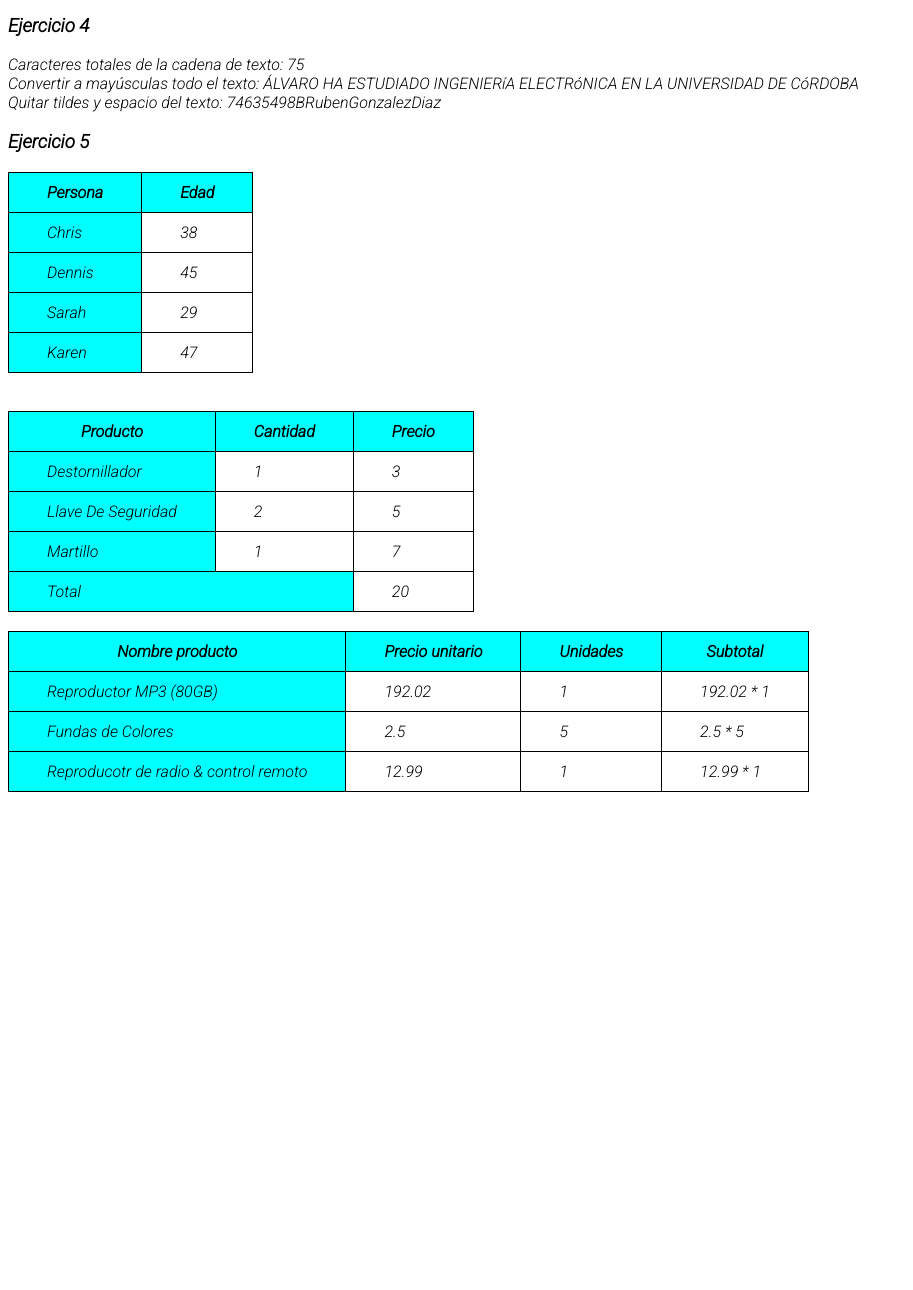
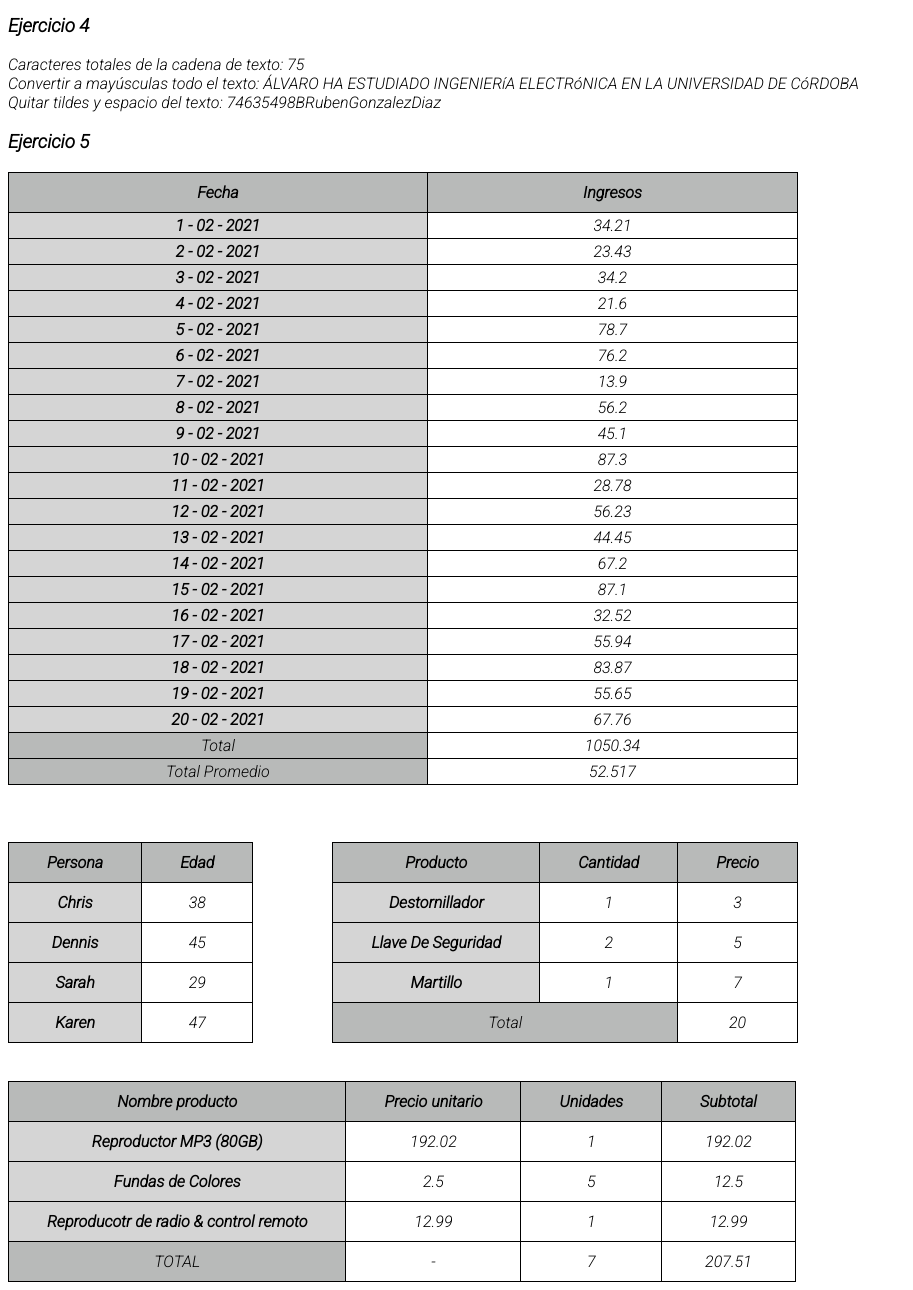
Before and after one commit to pablofer-dev/EjerciciosPHP-DAW, a PHP site: page /Ejercicios.php in a window 1280 px wide. Shown: the part 637-1927 px from the top of the page, without its empty margins (0-913 px from the left). Before the commit the page ends 1429 px from the top, so only its background shows below. Run offline with PHP 8.4, Linux system fonts and the light colour scheme.

Commit message:
Ejercicios

```diff
--- a/Ejercicios.php
+++ b/Ejercicios.php
@@ -11,6 +11,7 @@
 <body>
     <?php
 
+    /* Declaración de variables. */
     echo "<h3>Ejercicio 1 </h3>";
     $varTexto = "hola";
     $varEntero = 1234;
@@ -19,6 +20,13 @@
     $varArray = array("1", "2");
     $varNombre = "Pablo";
 
+    /**
+     * Comprueba si el valor es una cadena.
+     *
+     * @param valor El valor a comprobar.
+     *
+     * @return Verdadero
+     */
     function comprobarString($valor)
     {
         if (is_string($valor) == 1) {
@@ -29,6 +37,7 @@
     }
 
     /* Para introducir un salto de carro y ser monstrado por pantalla utilizamos <b/r */
+    /* Imprimiendo el valor de las variables. */
     echo "Variable de tipo cadena de texto: " . $varTexto . "<br/>";
     echo "Variable de tipo entero: " . $varEntero . "<br/>";
     echo "Variable de tipo boolean: " . $varBoolean . "<br/>";
@@ -48,6 +57,8 @@
 
     echo "<h3>Ejercicio 3 </h3>";
     echo "<h4>Comprueba cada tipo de variable</h4>";
+    /* Imprimiendo el valor de la variable  y luego llamando a la función comprobarString e
+    imprimiendo el resultado. */
     echo "$varTexto: ";
     print(comprobarString($varTexto));
     echo "<br/>";
@@ -77,10 +88,12 @@
     print(is_string(strval($varFloat)));
 
     echo "<h3>Ejercicio 4 </h3>";
+    /* Crear una cadena y luego usar la función strlen para contar los caracteres de la cadena. */
     $varCadenaDeTexto = "Álvaro ha estudiado Ingeniería electrónica en la Universidad de Córdoba";
     $varCadenaDeTexto2 = "74635498 B Rubén González Díaz";
     echo "Caracteres totales de la cadena de texto: " . strlen($varCadenaDeTexto);
     echo "<br/>";
+    /* Convirtiendo el texto a mayúsculas y eliminando los acentos y espacios. */
     echo "Convertir a mayúsculas todo el texto: " . strtoupper($varCadenaDeTexto);
     $varCadenaDeTexto2 = str_replace(
         array('á', 'é', 'í', 'ó', 'ú', ' '),
@@ -91,7 +104,43 @@
     echo "Quitar tildes y espacio del texto: " . $varCadenaDeTexto2;
 
     echo "<h3>Ejercicio 5 </h3>";
+    $numerosSuma = 0;
+    /* Creando una matriz con la clave siendo la fecha y el valor siendo el ingreso. */
+    $array0 = array("1 - 02 - 2021" => 34.21, "2 - 02 - 2021" => 23.43,  "3 - 02 - 2021" => 34.2,  "4 - 02 - 2021" => 21.6,  "5 - 02 - 2021" => 78.7,  "6 - 02 - 2021" => 76.2,  "7 - 02 - 2021" => 13.9,  "8 - 02 - 2021" => 56.2,  "9 - 02 - 2021" => 45.1,  "10 - 02 - 2021" => 87.3,  "11 - 02 - 2021" => 28.78,  "12 - 02 - 2021" => 56.23,  "13 - 02 - 2021" => 44.45,  "14 - 02 - 2021" => 67.2, "15 - 02 - 2021" => 87.1, "16 - 02 - 2021" => 32.52, "17 - 02 - 2021" => 55.94, "18 - 02 - 2021" => 83.87, "19 - 02 - 2021" => 55.65, "20 - 02 - 2021" => 67.76);
+    echo "<table>
+    <tr>
+        <th>Fecha</th>
+        <th>Ingresos</th>
+    </tr>
+    ";
+    /* Un bucle foreach que itera sobre la matriz e imprime la clave y el valor de cada elemento. */
+    foreach ($array0 as $key => $value) {
+        $numerosSuma = $numerosSuma + $value;
+        echo "<tr>
+       <td class='color tablePromedioFix'>$key</td>
+       <td class='tablePromedioFix'>$value</td>
+        </tr>";
+    }
+
+    /* Dividiendo la suma de los números por el tamaño de la matriz. */
+
+    echo "<tr>
+       <td class='total tablePromedioFix'>Total</td>
+       <td class='tablePromedioFix'>$numerosSuma</td>
+        </tr>";
+    $numerosSuma = $numerosSuma / sizeof($array0);
+    echo "<tr>
+       <td class='total tablePromedioFix'>Total Promedio</td>
+       <td class='tablePromedioFix'>$numerosSuma</td>
+        </tr>";
+    echo "</table>";
+    echo "<br/>";
+    echo "<br/>";
+    echo "<br/>";
+    echo "<div class='flexTable'>";
+    echo "<div class = 'leftTable'>";
     $array1 = array("Chris" => 38, "Dennis" => 45, "Sarah" => 29, "Karen" => 47);
+    /* Creando una tabla con los valores de la matriz. */
     echo "<table>
     <tr>
         <th>Persona</th>
@@ -99,6 +148,7 @@
     </tr>
     ";
 
+    /* Un bucle foreach que recorre la matriz e imprime la clave y el valor de cada elemento. */
     foreach ($array1 as $key => $value) {
         echo "<tr>
                 <td class='color'>$key</td>
@@ -108,9 +158,13 @@
         ";
     }
     echo "</table>";
+    echo "</div>";
     echo "<br/>";
     echo "<br/>";
+    echo "<div class='rightTable'>";
+    /* Creación de una matriz multidimensional. */
     $array2 = array("Destornillador" => array(1, 3), "Llave De Seguridad" => array(2, 5), "Martillo" => array(1, 7));
+    /* Creando una tabla con los valores de la matriz. */
     echo "<table>
    <tr>
        <th>Producto</th>
@@ -119,11 +173,13 @@
    </tr>";
     $numero2 = 0;
     $varTotal = 0;
+    /* Un bucle foreach que itera sobre la matriz e imprime la clave y el valor de cada elemento. */
     foreach ($array2 as $key => $value) {
         $varTotal = $varTotal + ($value[0] * $value[1]);
         $numero2 = $numero2 + 1;
         echo "<tr>
                <td class='color'>$key</td>";
+        /* Un bucle foreach anidado. */
         foreach ($value as $value2) {
             echo "
                <td>$value2</td>";
@@ -131,14 +187,19 @@
         echo "</tr>";
         if (sizeof($array2) == $numero2) {
             echo "<tr>";
-            echo "<td  colspan='2' class='color'>Total</td>";
+            echo "<td  colspan='2' class='total'>Total</td>";
             echo "<td >$varTotal</td>";
             echo "</tr>";
         }
     }
     echo "</table>";
+    echo "</div>";
+    echo "</div>";
+    echo "<br/>";
     echo "<br/>";
     $array3 = array("Reproductor MP3 (80GB)" => array(192.02, 1), "Fundas de Colores" => array(2.50, 5), "Reproducotr de radio & control remoto" => array(12.99, 1));
+    /* Creando una tabla con los valores de la matriz. */
+    /* Crear una tabla con el nombre del producto, el precio unitario, las unidades y el subtotal. */
     echo "<table>
     <tr>
         <th>Nombre producto</th>
@@ -147,16 +208,37 @@
         <th>Subtotal</th>
     </tr>
     ";
-
+    $numero3 = 0;
+    $varUnidades = 0;
+    $varSubTotal = 0;
+    /* Sumando los valores de la matriz. */
     foreach ($array3 as $key => $value) {
+        $numero3 = $numero3 + 1;
+        $varUnidades = $value[1] + $varUnidades;
+        $varSubTotal = $value[0] + $varSubTotal;
         echo "<tr>
                 <td class='color'>$key</td>";
+        /* Un bucle foreach anidado. */
         foreach ($value as $value2) {
             echo "<td>$value2</td>";
         }
-        echo "<td>$value[0] * $value[1]</td>";
+
+        /* Multiplicando el primer y segundo valor de la matriz y luego imprimiendo el resultado. */
+        $numero1 = $value[0] * $value[1];
+        echo "<td>$numero1</td>";
+
+        /* Añadir una columna a la tabla. */
+        if ($key == end($array3)) {
+            echo "<td>aasd</td>";
+        }
         echo "</tr>";
     }
+    echo "<tr>";
+    echo "<td class='total'>TOTAL</td>";
+    echo "<td>-</td>";
+    echo "<td>$varUnidades</td>";
+    echo "<td>$varSubTotal</td>";
+    echo "</tr>";
     echo "</table>";
     ?>
 </body>
--- a/estilos/style.css
+++ b/estilos/style.css
@@ -1,20 +1,44 @@
 * {
     font-family: 'Roboto', sans-serif;
+    background-color: rgb(255, 255, 255);
+}
 
-}
-table, th, td {
-    border:1px solid black;
+table,
+th,
+td {
+    border: 1px solid black;
     border-collapse: collapse;
     padding: 10px;
-  }
-th{
-    background-color: aqua;
+    text-align: center;
+}
 
+th,
+.total {
+    background-color: #B8BAB9;
 }
+
 .color {
-    background-color: aqua;
+    background-color: #D5D5D5;
+    font-weight: bolder;
 }
-th,td {
+
+th,
+td {
     padding-left: 38px;
     padding-right: 38px;
 }
+
+.flexTable {
+    display: flex;
+}
+
+.rightTable {
+    padding-left: 79px;
+    padding-right: 79px;
+}
+
+.tablePromedioFix {
+    padding: 3px;
+    padding-left: 157px;
+    padding-right: 157px;
+}
```
Lines whose indentation alone changed are shown as unchanged.
